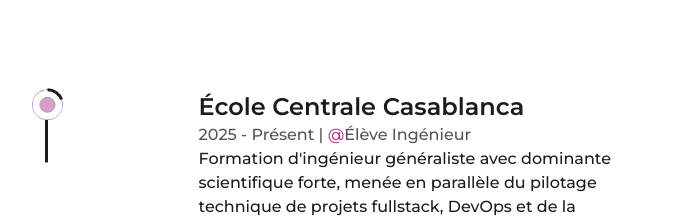
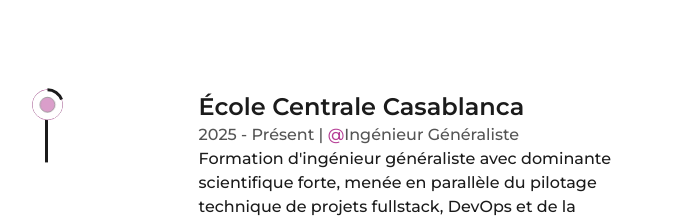
Before and after one commit to Appolinairee/portefolio, a Next.js app: page / in a window 1280 px wide. Shown: the part 8105-8323 px from the top of the page, without its empty margins (211-898 px from the left). Built offline with nearby package versions, Linux system fonts and the light colour scheme.

Commit message:
Change École Centrale Casablanca title from Élève ingénieur to Ingénieur Généraliste

```diff
--- a/components/education/Education.tsx
+++ b/components/education/Education.tsx
@@ -45,7 +45,7 @@
         <ul className="flex flex-col  dark:text-light">
           <Details
             type="École Centrale Casablanca"
-            place="Élève ingénieur"
+            place="Ingénieur Généraliste"
             time="2025 - Présent"
             info="Formation d'ingénieur généraliste avec dominante scientifique forte, menée en parallèle du pilotage technique de projets fullstack, DevOps et de la trajectoire vers le ML Engineering."
           />
```
Also changed, not shown: 1 other file (tests, documents, lock files or other folders).
